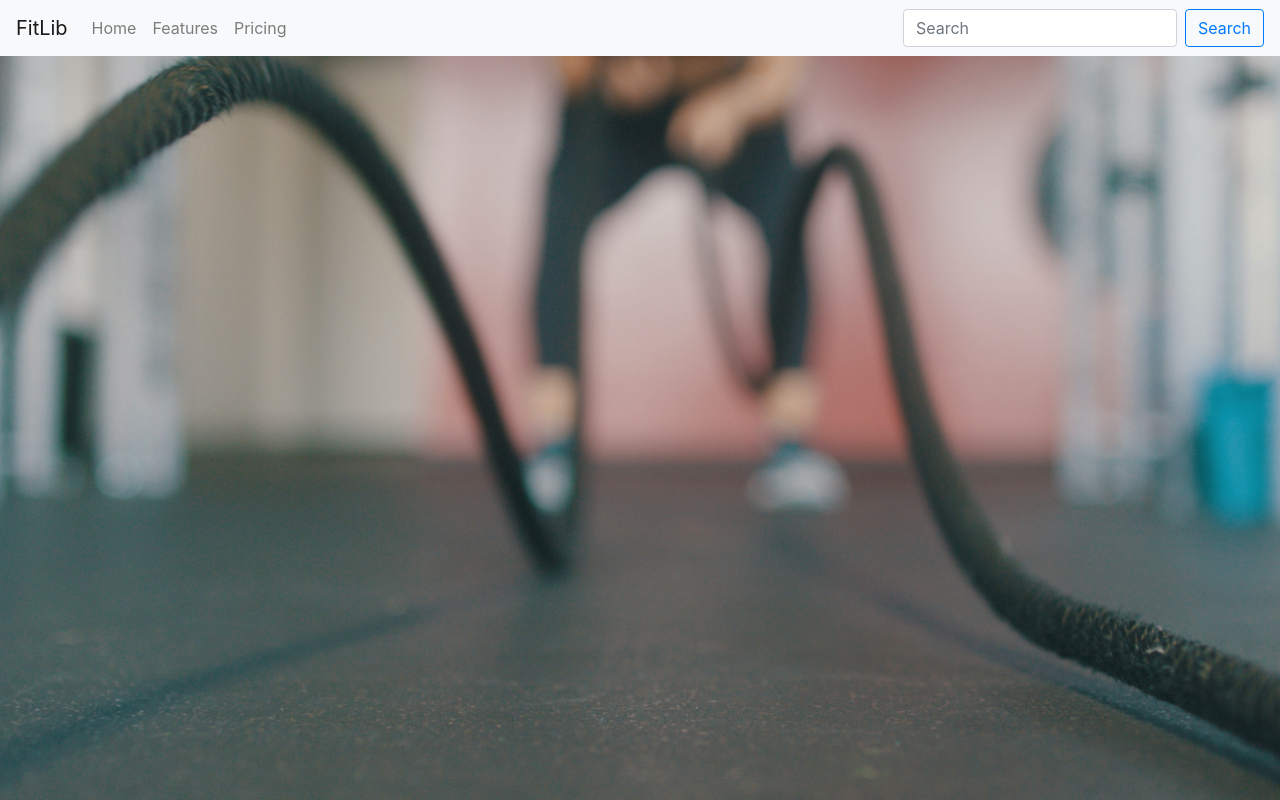
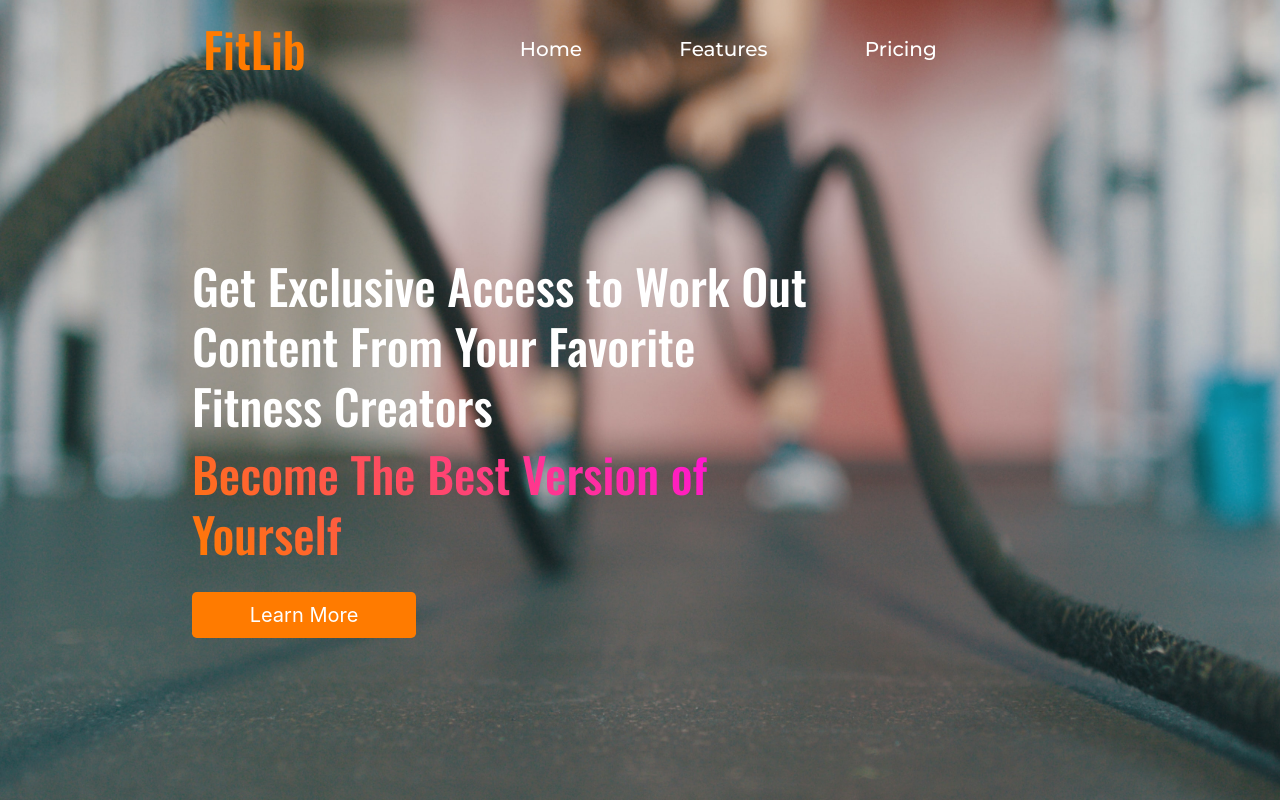
Before and after one commit to emaiiii/yum_landing, a React (Create React App) app: page / in a window 1280 px wide. Built offline with nearby package versions, Linux system fonts and the light colour scheme.

Commit message:
home page in progress

```diff
--- a/package.json
+++ b/package.json
@@ -13,6 +13,7 @@
     "react-dom": "^17.0.2",
     "react-router-dom": "^5.2.0",
     "react-scripts": "4.0.3",
+    "tachyons": "^4.12.0",
     "web-vitals": "^1.1.1"
   },
   "scripts": {
--- a/src/App.js
+++ b/src/App.js
@@ -1,4 +1,4 @@
-import React, {Component} from 'react';
+import React from 'react';
 import {BrowserRouter as Router, Switch, Route} from "react-router-dom";
 
 import Home from './Pages/Home/Home';
--- a/src/Components/Navigation/Navigation.css
+++ b/src/Components/Navigation/Navigation.css
@@ -0,0 +1,23 @@
+@import url('https://fonts.googleapis.com/css2?family=Oswald:wght@500&display=swap');
+@import url('https://fonts.googleapis.com/css2?family=Montserrat:ital,wght@0,500;1,400&family=Oswald:wght@500&display=swap');
+
+.navbar-title {
+    font-family: 'Oswald', sans-serif;
+    font-size: 48px !important;
+    color: #ff7b00 !important;
+
+    margin-left: 15% !important;
+    margin-right: 10% !important;
+}
+
+.navbar-link {
+    font-family: 'Montserrat', sans-serif;
+    font-size: 20px !important;
+    color: white !important;
+
+    margin-left: 30% !important;
+}
+
+.navbar-link:hover {
+    color: #bfbfbf !important;
+}
--- a/src/Components/Navigation/Navigation.js
+++ b/src/Components/Navigation/Navigation.js
@@ -1,20 +1,16 @@
-import React, {Component} from 'react';
-import {Navbar, Nav, Form, FormControl, Button} from 'react-bootstrap';
+import React from 'react';
+import {Navbar, Nav} from 'react-bootstrap';
 import './Navigation.css';
 
 function Navigation() {
     return(
-        <Navbar bg="light" variant="light">
-            <Navbar.Brand href="#home">FitLib</Navbar.Brand>
+        <Navbar fixed="top">
+            <Navbar.Brand className="navbar-title" href="#home">FitLib</Navbar.Brand>
             <Nav className="mr-auto">
-                <Nav.Link href="#home">Home</Nav.Link>
-                <Nav.Link href="#features">Features</Nav.Link>
-                <Nav.Link href="#pricing">Pricing</Nav.Link>
+                <Nav.Link className="navbar-link" href="#home">Home</Nav.Link>
+                <Nav.Link className="navbar-link" href="#features">Features</Nav.Link>
+                <Nav.Link className="navbar-link" href="#pricing">Pricing</Nav.Link>
             </Nav>
-            <Form inline>
-                <FormControl type="text" placeholder="Search" className="mr-sm-2" />
-                <Button variant="outline-primary">Search</Button>
-            </Form>
         </Navbar>
     );
 }
--- a/src/Pages/Home/Home.css
+++ b/src/Pages/Home/Home.css
@@ -2,4 +2,53 @@
     height: 100vh;
     background-image: url('banner.jpg');
     background-size: cover;
+
+    overflow: hidden;
 }
+
+.banner-container {
+    display: flex;
+    flex-direction: column;
+    justify-content: center;
+
+    width: 50vw;
+
+    margin-top: 32vh;
+    margin-left: 15%;
+}
+
+.banner-text1 {
+    font-family: 'Oswald', sans-serif;
+    color: white;
+}
+
+.banner-text2 {
+    font-family: 'Oswald', sans-serif;
+
+    background-image: linear-gradient(45deg, #ff7b00, magenta);
+    background-size: 100%;
+    -webkit-background-clip: text;
+    -moz-background-clip: text;
+    -webkit-text-fill-color: transparent;
+    -moz-text-fill-color: transparent;
+}
+
+.banner-button-container{
+    margin-top: 20px;
+    width: 35%;
+}
+
+.banner-button {
+    background-color:  #ff7b00 !important;
+    border: none !important;
+
+    width: 100%;
+}
+
+.banner-button:focus {
+    box-shadow: none !important;
+}
+
+.banner-button:hover {
+    transform: scale(1.03);
+}
--- a/src/Pages/Home/Home.js
+++ b/src/Pages/Home/Home.js
@@ -1,12 +1,24 @@
-import React, {Component} from 'react';
+import React from 'react';
+import {Button} from 'react-bootstrap';
 import Navigation from '../../Components/Navigation/Navigation';
 import './Home.css';
 
 function Home() {
     return(
-        <section className="home-page">
+        <div className="home-page">
             <Navigation/>
-        </section>
+
+            <section className="banner-container">
+                <h1 className="f1 lh-title banner-text1">Get Exclusive Access to Work Out Content From Your Favorite Fitness Creators</h1>
+                <h1 className="f1 lh-title banner-text2">Become The Best Version of Yourself</h1>
+
+                <div className="banner-button-container">
+                    <Button className="banner-button" size="lg">Learn More</Button>
+                </div>
+            </section>
+
+
+        </div>
     );
 }
 
--- a/src/index.js
+++ b/src/index.js
@@ -4,6 +4,7 @@ import './index.css';
 import App from './App';
 import reportWebVitals from './reportWebVitals';
 
+import 'tachyons';
 import 'bootstrap/dist/css/bootstrap.min.css';
 
 ReactDOM.render(
```
Also changed, not shown: 2 other files (tests, documents, lock files or other folders).
